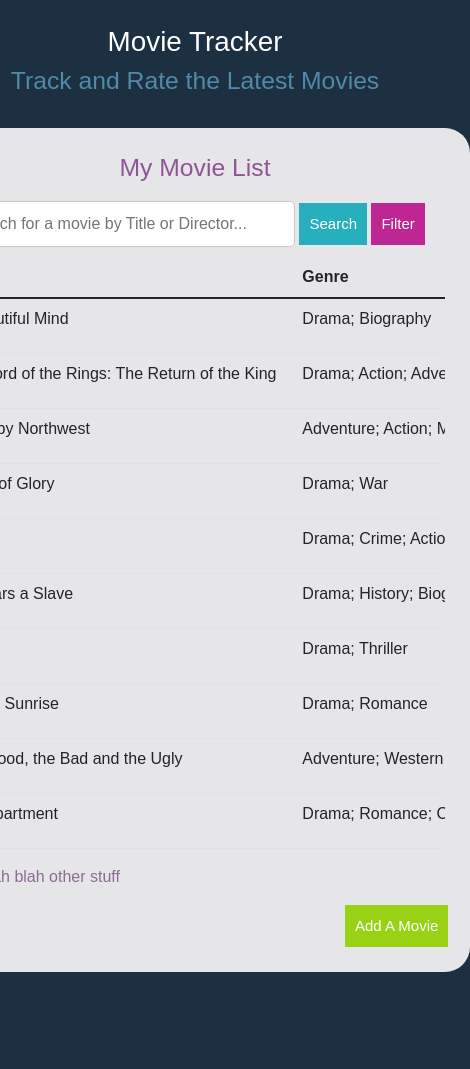
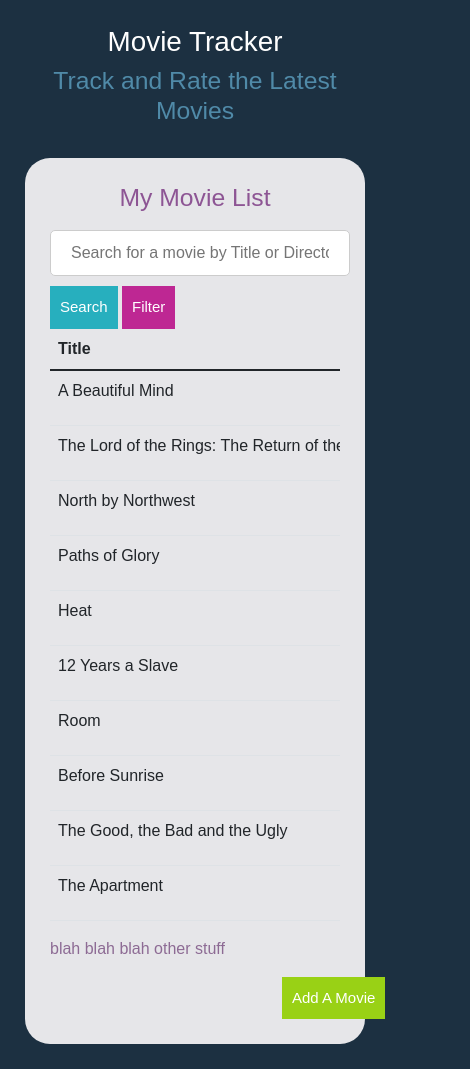
Before and after one commit to immelkins/movie-log-manager, a plain HTML site: page index.html in a window 390 px wide. Shown: the whole page, 470 px wide, since content can reach past the window. Before the commit the page ends 997 px from the top, so only its background shows below. Drawn offline with nearby package versions, Linux system fonts and the light colour scheme.

Commit message:
Update website.css

```diff
--- a/website.css
+++ b/website.css
@@ -209,3 +209,11 @@ input[type=text]:focus {
     left: 80%;
   }
 }
+@media (max-width: 600px) {
+  #innerbox {
+    min-width: 300px;
+  }
+  #add-btn {
+    left: 80%;
+  }
+}
```
